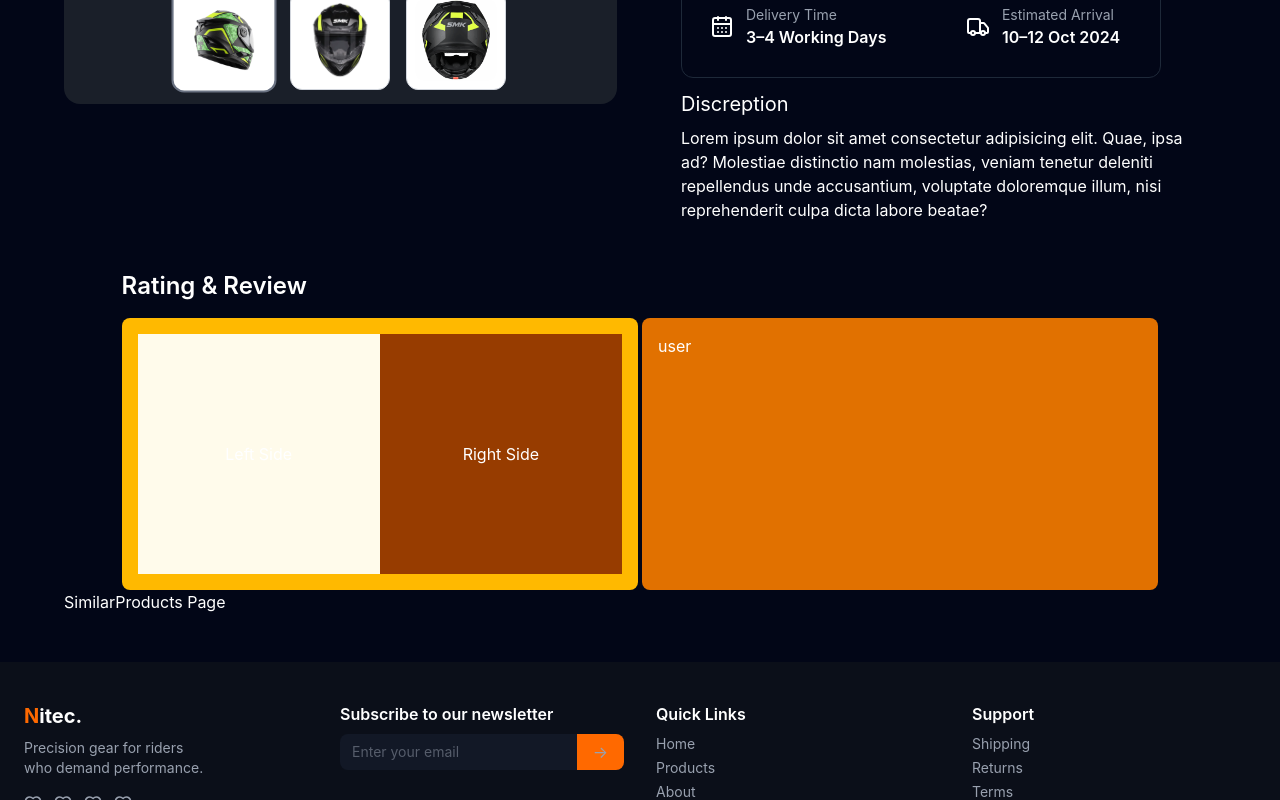
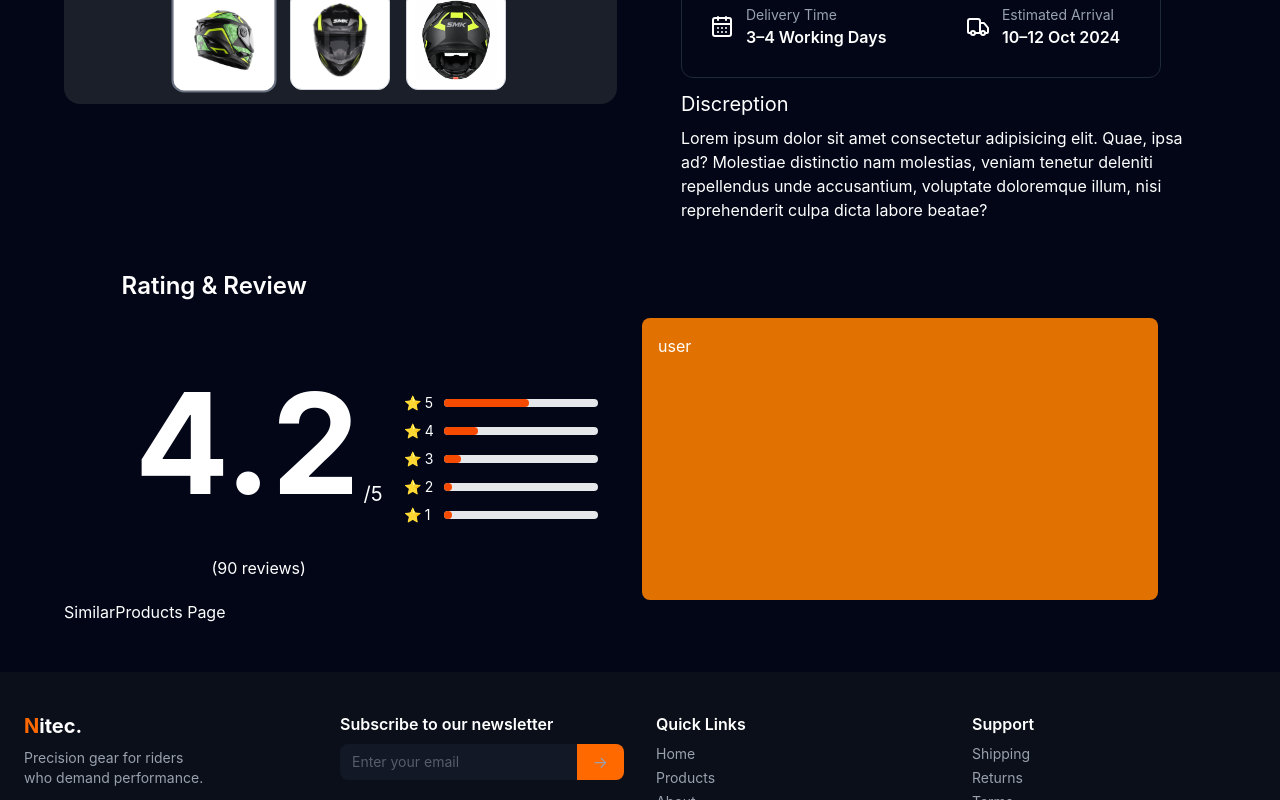
Before and after one commit to niraj-prasad505/MotoCartel, a React app in the folder frontend/: page /Product in a window 1280 px wide. Shown: the part 581-1381 px from the top of the page. Built offline with nearby package versions, Linux system fonts and the light colour scheme; the HTML template or start-up script is replaced by a standard one.

Commit message:
fix TotalReview

```diff
--- a/frontend/src/components/Product/ProductReview/ReviewMain.jsx
+++ b/frontend/src/components/Product/ProductReview/ReviewMain.jsx
@@ -12,7 +12,7 @@ const ProductReview = () => {
       <div className="flex flex-col md:flex-row md:gap-1">
 
         {/* Left */}
-        <div className="w-full md:flex-1 bg-amber-400 rounded-lg p-4">
+        <div className="w-full md:flex-1 rounded-lg p-4">
           <TotalReview />
         </div>
 
--- a/frontend/src/components/Product/ProductReview/TotalReview.jsx
+++ b/frontend/src/components/Product/ProductReview/TotalReview.jsx
@@ -1,15 +1,57 @@
+import React from "react";
+
 const TotalReview = () => {
+  const data = {
+    5: 50,
+    4: 20,
+    3: 10,
+    2: 5,
+    1: 5,
+  };
+
+  const total = Object.values(data).reduce((a, b) => a + b, 0);
+
+  const avg =
+    total === 0
+      ? 0
+      : (
+          Object.entries(data).reduce(
+            (sum, [star, count]) => sum + star * count,
+            0
+          ) / total
+        ).toFixed(1);
+
   return (
-    <div className="flex flex-col md:flex-row w-full">
+    <div className="flex w-full h-[250px]">
 
-      {/* Left */}
-      <div className="flex-1 min-h-45 md:min-h-60 flex items-center justify-center bg-amber-50">
-        Left Side
+      {/* LEFT - 50% */}
+      <div className="w-1/2 flex flex-col items-center justify-center text-white">
+        <div className="flex items-end">
+          <h1 className="text-[140px] font-bold">{avg}</h1>
+          <span className="text-xl mb-10 ml-1">/5</span>
+        </div>
+        <p className="mt-2">({total} reviews)</p>
       </div>
 
-      {/* Right */}
-      <div className="flex-1 min-h-45 md:min-h-60 flex items-center justify-center bg-amber-800 text-white">
-        Right Side
+      {/* RIGHT - 50% */}
+      <div className="w-1/2 flex flex-col justify-center gap-2 px-6">
+        {[5, 4, 3, 2, 1].map((star) => {
+          const count = data[star] || 0;
+          const percentage = total ? (count / total) * 100 : 0;
+
+          return (
+            <div key={star} className="flex items-center gap-2">
+              <span className="w-8 text-sm">⭐ {star}</span>
+
+              <div className="flex-1 h-2 bg-gray-200 rounded">
+                <div
+                  className="h-2 bg-orange-600 rounded"
+                  style={{ width: `${percentage}%` }}
+                />
+              </div>
+            </div>
+          );
+        })}
       </div>
 
     </div>
```
